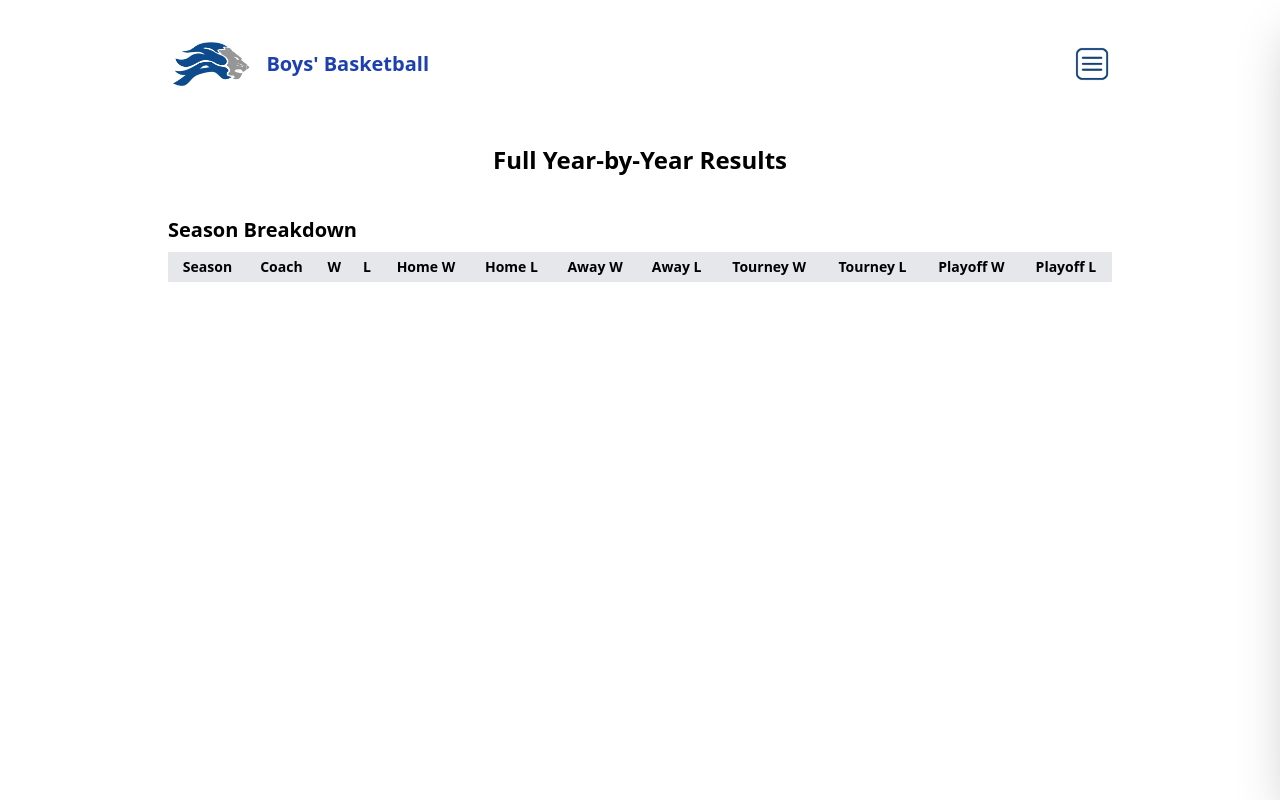
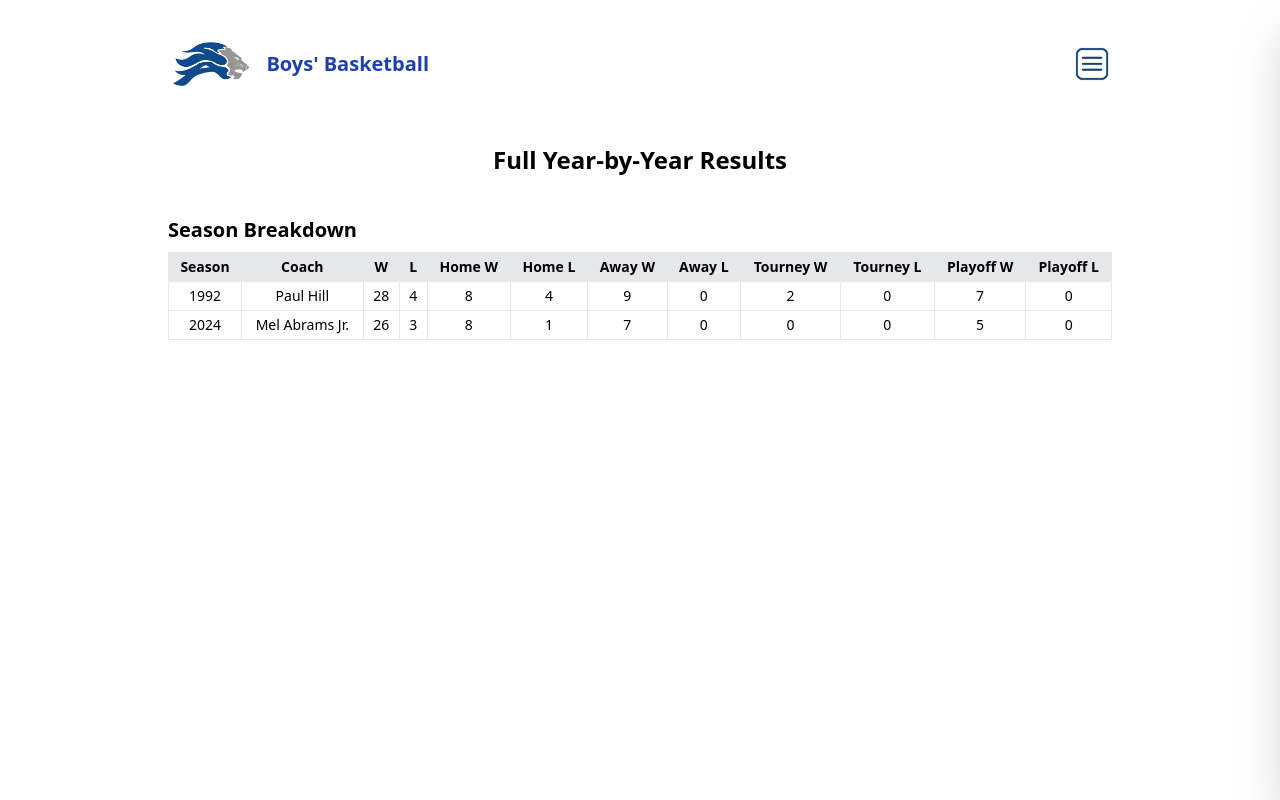
Before and after one commit to newonda1/st-andrews-basketball, a React (Vite) app: page /yearly-results in a window 1280 px wide. Built offline with nearby package versions, Linux system fonts and the light colour scheme.

Commit message:
Update YearlyResults.jsx

```diff
--- a/src/pages/YearlyResults.jsx
+++ b/src/pages/YearlyResults.jsx
@@ -18,7 +18,7 @@ function YearlyResults() {
     const grouped = {};
 
     games.forEach((game) => {
-      const season = game.Season;
+      const season = String(game.Season);
       if (!grouped[season]) {
         grouped[season] = {
           season,
@@ -37,8 +37,10 @@ function YearlyResults() {
       }
 
       const stats = grouped[season];
-      const isWin = game.Result === "W";
-      const isLoss = game.Result === "L";
+      const result = (game.Result || "").trim().toUpperCase();
+      const isWin = result === "W";
+      const isLoss = result === "L";
+
       const loc = game.LocationType;
       const type = game.GameType;
 
@@ -46,7 +48,7 @@ function YearlyResults() {
       if (isLoss) stats.overallL += 1;
 
       if (loc === "Home") {
-        isWin ? stats.homeW++ : isLoss ? stats.homeL++ : null;
+         isWin ? stats.homeW++ : isLoss ? stats.homeL++ : null;
       } else if (loc === "Away") {
         isWin ? stats.awayW++ : isLoss ? stats.awayL++ : null;
       }
```
